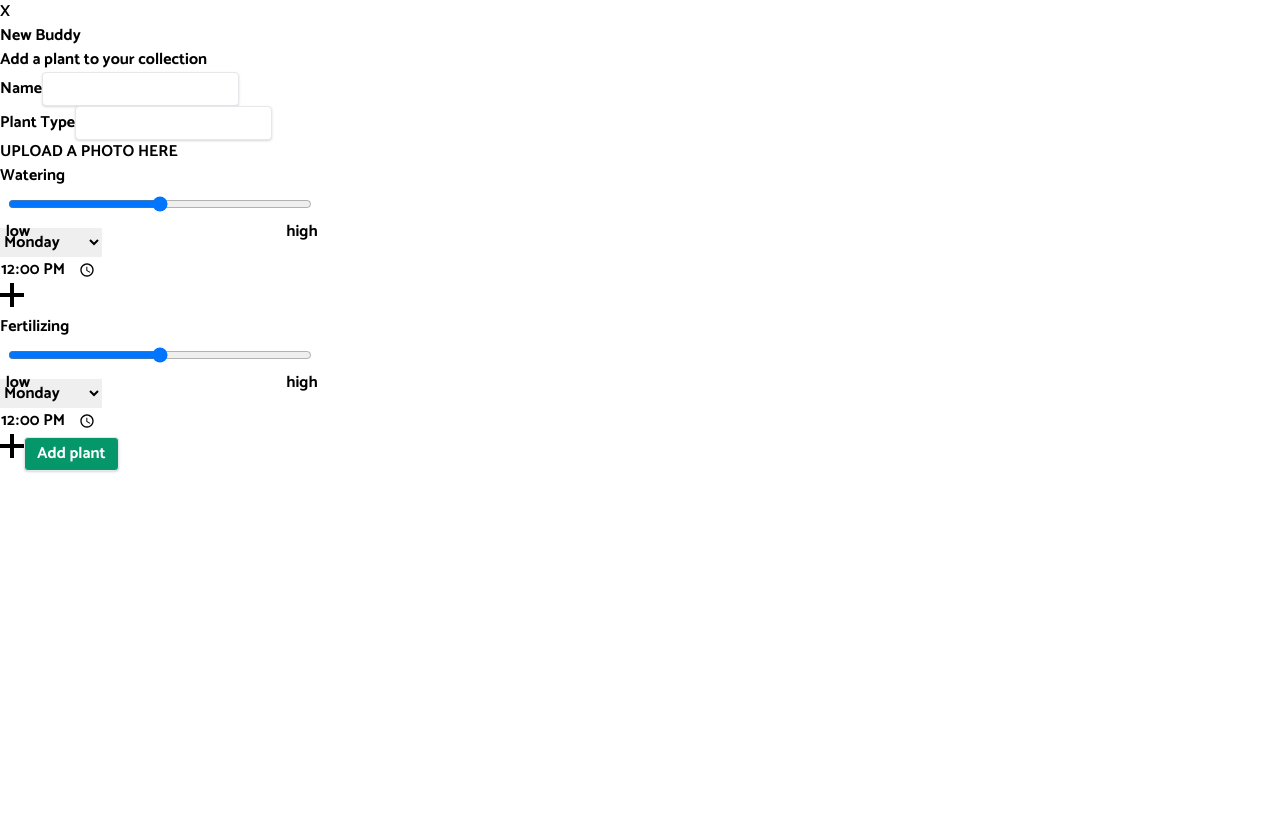
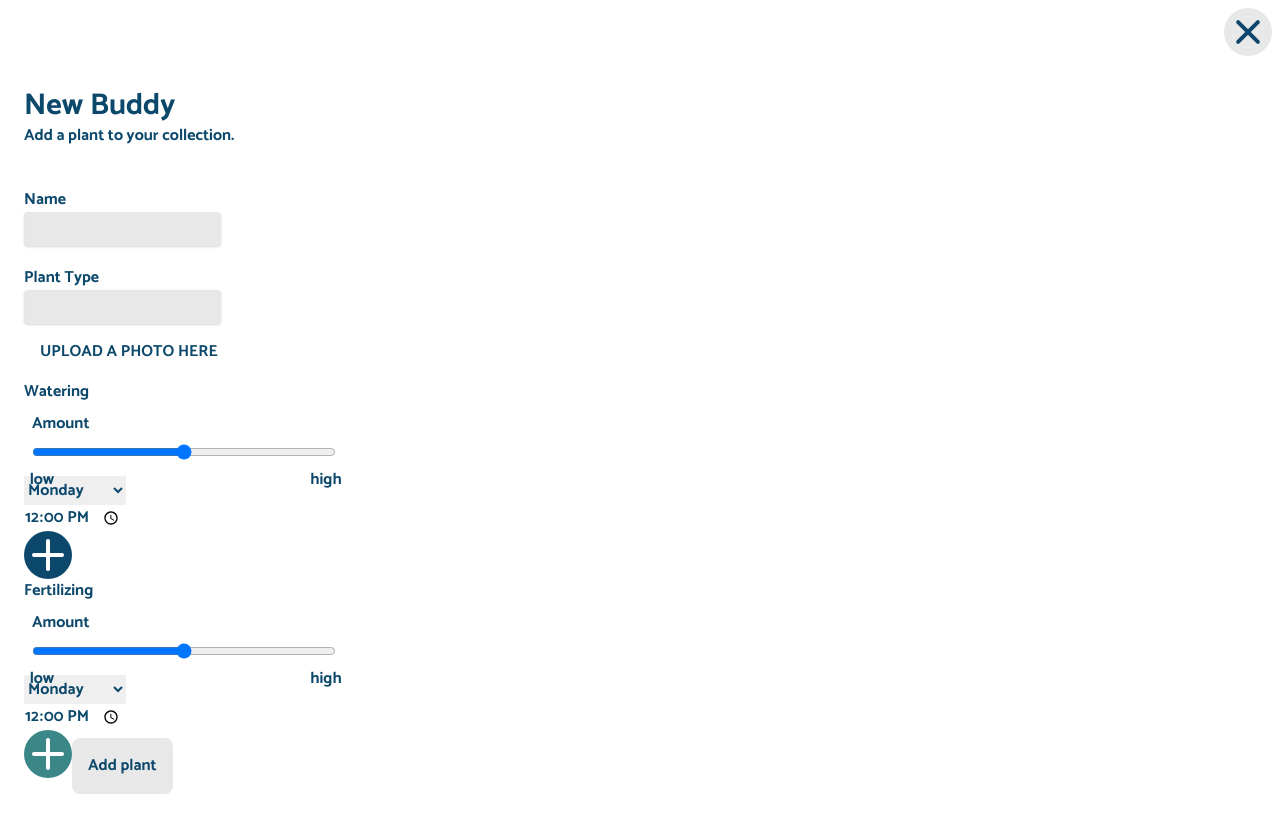
Before and after one commit to john4web/plant-buddy, a Vue app: page /new-buddy in a window 1280 px wide. Built offline with nearby package versions, Linux system fonts and the light colour scheme; no server answers; sample sign-in values are in the browser's storage.

Commit message:
apply styles

```diff
--- a/src/components/OverlayLayout.vue
+++ b/src/components/OverlayLayout.vue
@@ -1,6 +1,34 @@
 <template>
     <div>
-        <button @click="$router.back()">X</button>
+        <div class="flex justify-end items-center py-4 px-4">
+            <button class="outline-none" @click="$router.back()">
+                <div class="h-8 w-8 relative close-button">
+                    <span
+                        class="
+                            block
+                            absolute
+                            w-5
+                            h-1
+                            bg-navy
+                            rounded-full
+                            top-2
+                        "
+                    ></span>
+                    <span
+                        class="
+                            block
+                            absolute
+                            w-8
+                            h-1
+                            bg-navy
+                            rounded-full
+                            top-5
+                        "
+                    ></span>
+                </div>
+            </button>
+        </div>
+
         <slot />
     </div>
 </template>
@@ -17,4 +45,23 @@ export default defineComponent({
 });
 </script>
 
-<style scoped></style>
+<style scoped>
+.close-button span {
+    width: 2rem;
+    top: 0.875rem;
+}
+
+.close-button span:nth-child(1) {
+    transform: rotate(45deg);
+}
+
+.close-button span:nth-child(2) {
+    transform: rotate(-45deg);
+}
+
+.close-button {
+    background-color: #e8e8e8;
+    outline: 8px solid #e8e8e8;
+    border-radius: 50%;
+}
+</style>
--- a/src/styles/app.css
+++ b/src/styles/app.css
@@ -3,3 +3,17 @@
 @tailwind base;
 @tailwind components;
 @tailwind utilities;
+
+@layer base {
+    .button {
+        @apply bg-grey text-navy rounded-lg p-4;
+    }
+
+    .input {
+        @apply bg-grey border shadow rounded py-1 px-3;
+    }
+
+    h1 {
+        @apply text-3xl;
+    }
+}
--- a/src/views/MyGarden.vue
+++ b/src/views/MyGarden.vue
@@ -1,10 +1,9 @@
 <template>
     <DefaultLayout>
-        <div>
-            <h1>My Garden Page</h1>
-            <router-link
-                to="/new-buddy"
-                class="border rounded shadow bg-green-600 py-1 px-3 text-white"
+        <div class="text-navy">
+            <h1>My Garden</h1>
+            <div>All your beloved green buddies in one place.</div>
+            <router-link to="/new-buddy" class="button"
                 >+ Add new Buddy</router-link
             >
             <PlantList />
--- a/src/views/NewBuddy.vue
+++ b/src/views/NewBuddy.vue
@@ -1,28 +1,23 @@
 <template>
     <OverlayLayout>
-        <div>
+        <div class="text-navy p-6">
             <h1>New Buddy</h1>
-            <div>Add a plant to your collection</div>
-            <div>
-                <label for="plantName">Name</label>
-                <input
-                    id="plantName"
-                    v-model="plantName"
-                    class="border shadow rounded py-1 px-3"
-                />
+            <div>Add a plant to your collection.</div>
+            <div class="mt-10 flex-col">
+                <label for="plantName" class="block">Name</label>
+                <input id="plantName" v-model="plantName" class="input block" />
             </div>
-            <div>
-                <label for="plantType">Plant Type</label>
-                <input
-                    v-model="plantType"
-                    class="border shadow rounded py-1 px-3"
-                />
+            <div class="mt-5">
+                <label for="plantType" class="block">Plant Type</label>
+                <input v-model="plantType" class="input block" />
             </div>
-            <div>UPLOAD A PHOTO HERE</div>
+            <div class="p-4">UPLOAD A PHOTO HERE</div>
             <div>Watering</div>
 
             <div class="flex flex-col space-y-2 p-2 w-80">
+                <label for="waterslider">Amount</label>
                 <input
+                    id="waterslider"
                     type="range"
                     class="w-full"
                     min="1"
@@ -50,20 +45,42 @@
                 </button>
             </div>
 
-            <button @click="addNewWaterNotification">
-                <svg
-                    xmlns="http://www.w3.org/2000/svg"
-                    width="24"
-                    height="24"
-                    viewBox="0 0 24 24"
-                >
-                    <path d="M24 10h-10v-10h-4v10h-10v4h10v10h4v-10h10z" />
-                </svg>
+            <button
+                class="p-2 rounded-full bg-navy"
+                @click="addNewWaterNotification"
+            >
+                <div class="h-8 w-8 relative plus-button">
+                    <span
+                        class="
+                            block
+                            absolute
+                            w-5
+                            h-1
+                            bg-white
+                            rounded-full
+                            top-2
+                        "
+                    ></span>
+                    <span
+                        class="
+                            block
+                            absolute
+                            w-8
+                            h-1
+                            bg-white
+                            rounded-full
+                            top-5
+                        "
+                    ></span>
+                </div>
             </button>
+
             <div>Fertilizing</div>
 
             <div class="flex flex-col space-y-2 p-2 w-80">
+                <label for="fertilizeslider">Amount</label>
                 <input
+                    id="fertilizeslider"
                     type="range"
                     class="w-full"
                     min="1"
@@ -91,19 +108,38 @@
                 </button>
             </div>
 
-            <button @click="addNewFertilizingNotification">
-                <svg
-                    xmlns="http://www.w3.org/2000/svg"
-                    width="24"
-                    height="24"
-                    viewBox="0 0 24 24"
-                >
-                    <path d="M24 10h-10v-10h-4v10h-10v4h10v10h4v-10h10z" />
-                </svg>
+            <button
+                class="p-2 rounded-full bg-drakgreen"
+                @click="addNewFertilizingNotification"
+            >
+                <div class="h-8 w-8 relative plus-button">
+                    <span
+                        class="
+                            block
+                            absolute
+                            w-5
+                            h-1
+                            bg-white
+                            rounded-full
+                            top-2
+                        "
+                    ></span>
+                    <span
+                        class="
+                            block
+                            absolute
+                            w-8
+                            h-1
+                            bg-white
+                            rounded-full
+                            top-5
+                        "
+                    ></span>
+                </div>
             </button>
 
             <button
-                class="border rounded shadow bg-green-600 py-1 px-3 text-white"
+                class="button"
                 @click="addPlant({ name: plantName, type: plantType }, true)"
             >
                 Add plant
@@ -166,4 +202,17 @@ export default defineComponent({
 
 
 <style scoped>
+.plus-button span {
+    width: 2rem;
+    top: 0.875rem;
+}
+
+.plus-button span:nth-child(1) {
+    transform: rotate(-90deg);
+}
+
+.plus-button {
+    border: 0;
+    border-radius: 50%;
+}
 </style>
```
